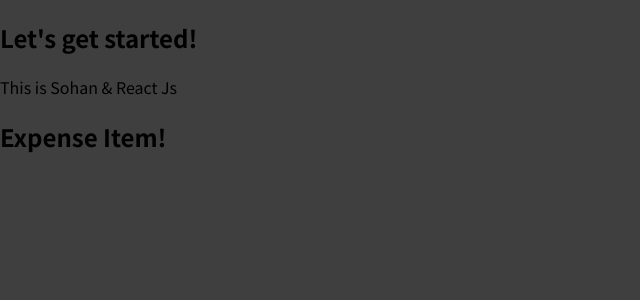
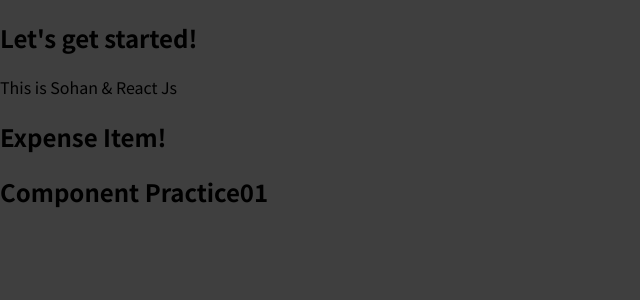
Before and after one commit to ProgrammerSohan/React-JS-Of-Sohan, a JavaScript app in the folder s4/practice-s4/: page / in a window 1280 px wide. Shown: the top 300 px of the page, without its empty margins (0-640 px from the left). Built offline with nearby package versions, Linux system fonts and the light colour scheme.

Commit message:
a_making component -practice01

```diff
--- a/s4/practice-s4/src/App.js
+++ b/s4/practice-s4/src/App.js
@@ -1,5 +1,7 @@
 
 import ExpenseItem from "./components/ExpenseItem";
+import PracticeComp1 from "./components/PracticeComp1";
+
 function App() {
   document.getElementById('root')
   return (
@@ -7,6 +9,7 @@
       <h2>Let's get started!</h2>
       <p> This is Sohan & React Js </p>
       <ExpenseItem> </ExpenseItem>
+      <PracticeComp1></PracticeComp1>
     </div>
   );
 }
--- /dev/null
+++ b/s4/practice-s4/src/components/PracticeComp1.js
@@ -0,0 +1,5 @@
+function PracticeComp1(){
+    return <h2>Component Practice01</h2>
+}
+
+export default PracticeComp1;
```
